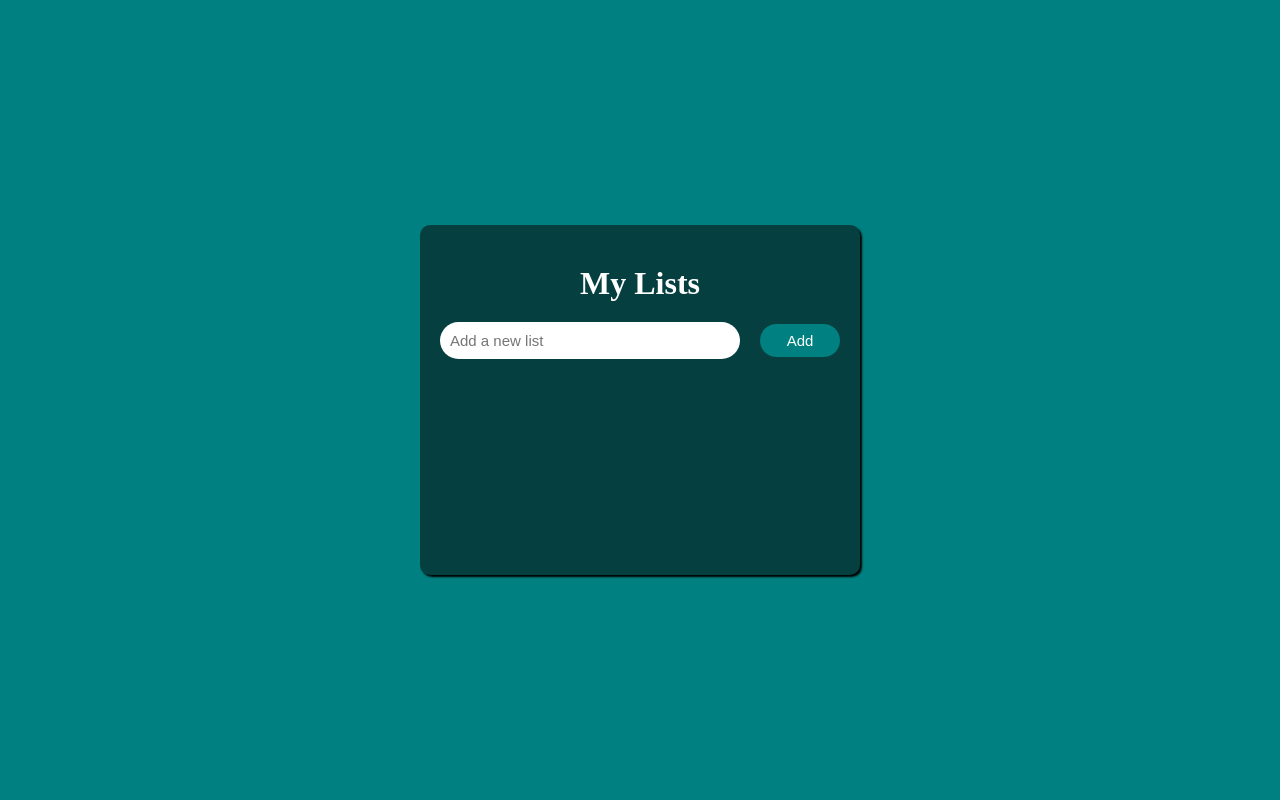
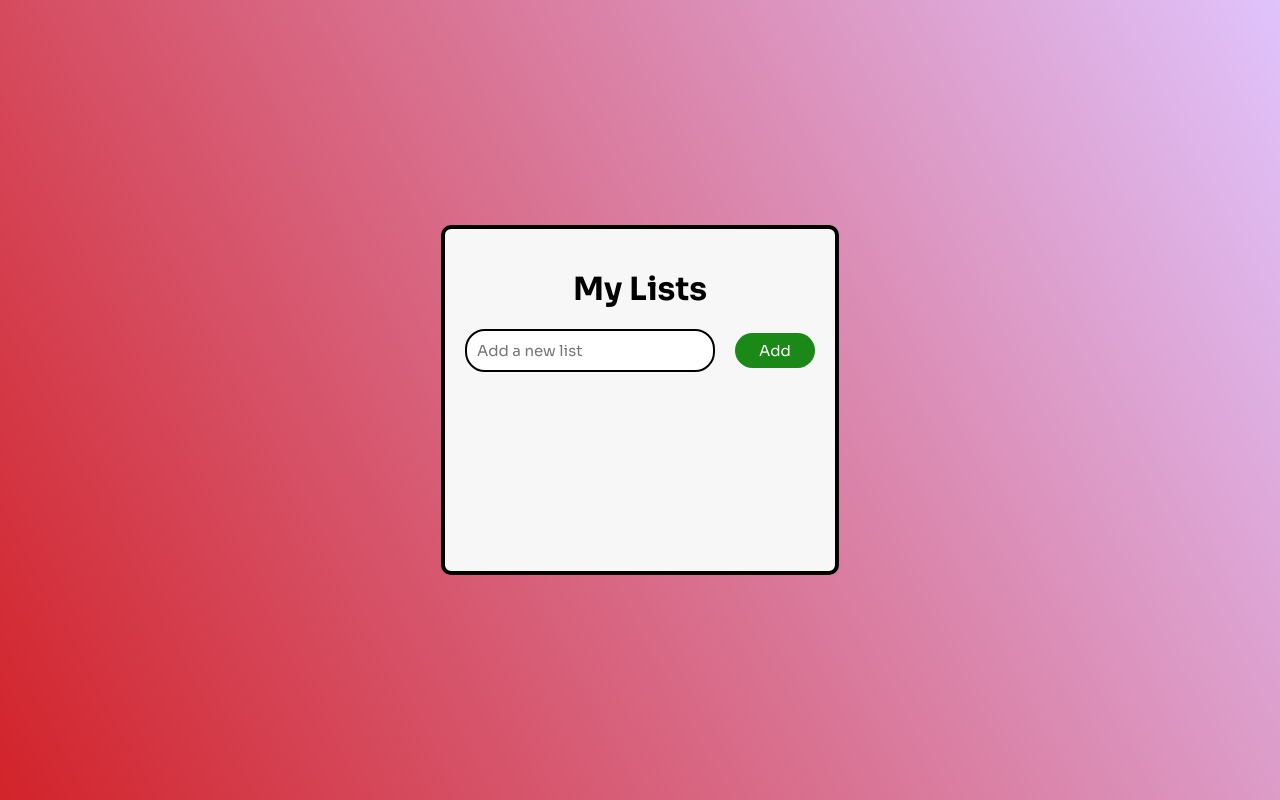
Before and after one commit to Ragulan-R/todo_app_2021, a React (Create React App) app: page / in a window 1280 px wide. Built offline with nearby package versions, Linux system fonts and the light colour scheme.

Commit message:
comments and styling fixes

```diff
--- a/src/App.css
+++ b/src/App.css
@@ -1,8 +1,11 @@
 /* GLOBAL STYLES */
+@import url('https://fonts.googleapis.com/css2?family=Sora:wght@100;200;300;400;500;600;700;800&display=swap');
+
 * {
   margin: 0;
   padding: 0;
   box-sizing: border-box;
+  font-family: 'Sora', sans-serif;
 }
 
 .container {
@@ -11,16 +14,18 @@
   align-items: center;
   width: 100%;
   min-height: 100vh;
-  background: teal;
+  background-color: #d2232a;
+  background-image: linear-gradient(62deg, #d2232a 0%, #e0c3fc 100%);
 }
 
 .card {
-  background-color: rgb(5, 63, 63);
-  min-width: 300px;
+  background-color: #f7f7f7;
+  min-width: 275px;
   min-height: 350px;
   padding: 20px;
   border-radius: 10px;
-  box-shadow: 2px 2px 2px black;
+  box-shadow: 0px 0px 2px hsla(0deg, 0, 0, 0.2);
+  border: 4px solid black;
   margin-bottom: 10px;
   margin: 20px;
 }
@@ -30,22 +35,22 @@
   flex-wrap: wrap;
   justify-content: space-evenly;
 }
-
+/* CARD TITLES */
 .header h1 {
-  color: white;
+  color: black;
   text-align: center;
   margin: 20px 0;
 }
 /* USERS INPUT */
 .todoInput {
   outline: none;
-  width: 300px;
+  width: 250px;
   padding: 10px;
   margin-right: 20px;
   font-size: 15px;
   color: black;
   background-color: white;
-  border: none;
+  border: 2px solid black;
   border-radius: 20px;
 }
 
@@ -58,7 +63,7 @@ button:focus {
 .listItem {
   display: flex;
   margin: 20px 0;
-  border: 1px solid white;
+  border: 2px solid black;
   border-radius: 5px;
   padding: 10px;
   max-height: 40px;
@@ -68,7 +73,7 @@ button:focus {
 .listNameItem {
   display: flex;
   margin: 20px 0;
-  border-bottom: 2px solid white;
+  border-bottom: 2px solid black;
   padding: 10px;
   max-height: 40px;
   justify-content: space-between;
@@ -80,15 +85,10 @@ button:focus {
   padding: 8px;
   font-size: 15px;
   border: 0;
-  background-color: teal;
+  background-color: rgb(26, 137, 23);
   cursor: pointer;
   color: white;
   border-radius: 20px;
-}
-
-.listButton {
-  background-color: aqua;
-  background: red;
 }
 
 .editButton,
@@ -103,7 +103,7 @@ button:focus {
 }
 
 .completeButton {
-  color: green;
+  color: rgb(26, 137, 23);
   margin-right: 10px;
 }
 
@@ -113,7 +113,7 @@ button:focus {
 }
 
 .deleteButton {
-  color: red;
+  color: rgb(205, 38, 44);
 }
 
 input:hover {
@@ -121,21 +121,31 @@ input:hover {
   cursor: pointer;
 }
 
-/* cross out effect */
+/* CROSS OUT EFFECT */
 .complete {
   text-decoration: solid;
   text-decoration: line-through;
-  text-decoration-color: white;
+  text-decoration-color: black;
   opacity: 0.7;
 }
 
-/* list item displayed once added*/
+/* LIST ITEM*/
 .itemText {
   width: auto;
   background-color: transparent;
   border: none;
-  color: white;
+  color: black;
   font-size: 15px;
   padding-left: 10px;
   margin-right: 10px;
 }
+
+/* MEDIA QUERIES */
+@media only screen and (max-width: 600px) {
+  form {
+    text-align: center;
+  }
+  .addButton {
+    margin-top: 20px;
+  }
+}
--- a/src/components/AllLists.js
+++ b/src/components/AllLists.js
@@ -1,4 +1,6 @@
 import React from 'react'
+
+// LIST OF ALL THE LISTS
 
 const AllLists = ({ listClick, listNames, setListNames, setEditListName }) => {
   // delete list name
--- a/src/components/List.js
+++ b/src/components/List.js
@@ -1,4 +1,6 @@
 import React, { useEffect } from 'react'
+
+// THE TODO/TASK LIST ITEMS
 
 const List = ({ tasks, setTasks, setEditTask }) => {
   const handleDelete = ({ id }) => {
--- a/src/components/ListsForm.js
+++ b/src/components/ListsForm.js
@@ -1,5 +1,7 @@
 import React, { useEffect } from 'react'
 import { v4 as uuidv4 } from 'uuid'
+
+// ALL LISTS INPUT AND BUTTON
 
 const ListsForm = ({
   listInput,
@@ -56,7 +58,7 @@ const ListsForm = ({
         onChange={onListInputChange}
       />
       <button className='addButton' type='submit'>
-        {editListName ? 'Update Name' : 'Add'}
+        {editListName ? 'Update' : 'Add'}
       </button>
     </form>
   )
--- a/src/components/ListsHeader.js
+++ b/src/components/ListsHeader.js
@@ -1,4 +1,6 @@
 import React from 'react'
+
+// ALL LIST HEADER
 
 const ListsHeader = () => {
   return (
--- a/src/components/TaskForm.js
+++ b/src/components/TaskForm.js
@@ -1,5 +1,7 @@
 import React, { useEffect } from 'react'
 import { v4 as uuidv4 } from 'uuid'
+
+// TASK OR TODOLIST INPUT AND BUTTON
 
 const TaskForm = ({
   input,
@@ -23,7 +25,6 @@ const TaskForm = ({
   }
 
   const updateTask = (title, id, completed) => {
-    console.log(currentList)
     const newTask = tasks.map((task) =>
       task.id === id ? { title, id, completed, listId: currentList.id } : task
     )
@@ -35,7 +36,6 @@ const TaskForm = ({
     event.preventDefault()
 
     if (!editTask) {
-      console.log(currentList.id)
       setTasks([
         ...tasks,
         {
--- a/src/components/TasksHeader.js
+++ b/src/components/TasksHeader.js
@@ -1,4 +1,6 @@
 import React, { useEffect } from 'react'
+
+// TASK OR TODO LIST HEADER
 
 const TasksHeader = ({ currentListName }) => {
   useEffect(() => {
```
Also changed, not shown: public/index.html (+1 -24 lines), src/App.js (+12 -9 lines), 1 other file (tests, documents, lock files or other folders).
